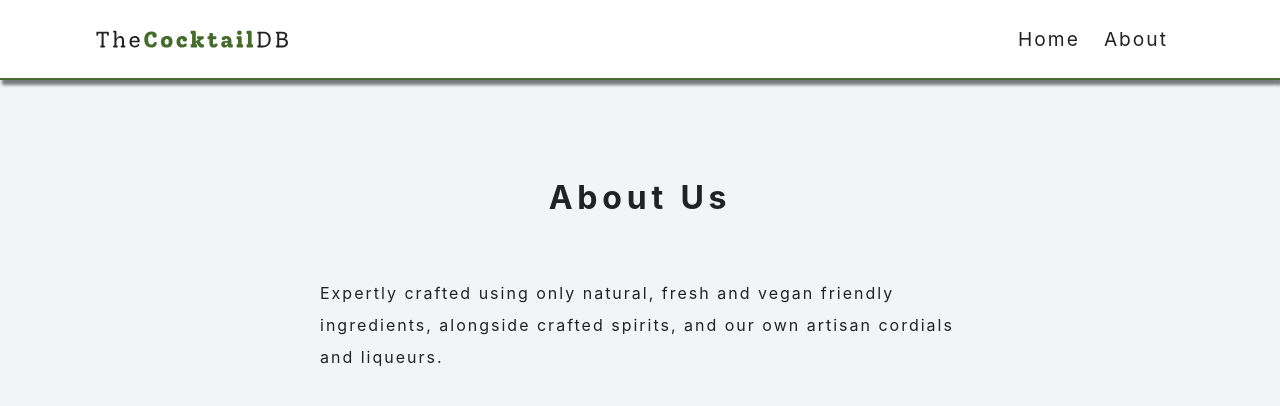
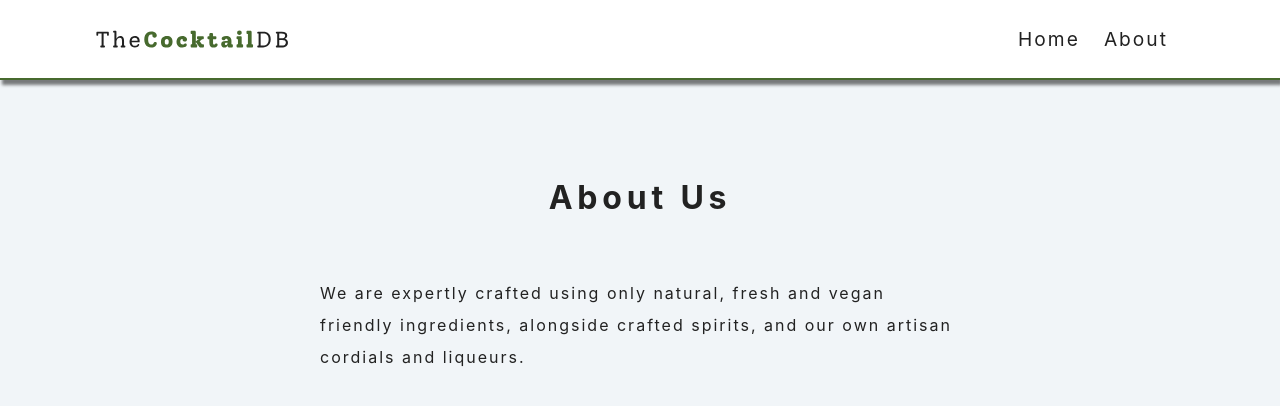
Before and after one commit to Ilie1985/cocktails_reactjs, a React (Create React App) app: page /about in a window 1280 px wide. Shown: the top 406 px of the page. Built offline with nearby package versions, Linux system fonts and the light colour scheme; no server answers.

Commit message:
about us updated

```diff
--- a/src/pages/About.js
+++ b/src/pages/About.js
@@ -5,7 +5,7 @@ const About = () => {
     <section className="section about-section">
       <h1 className="section-title">about us</h1>
       <p>
-      Expertly crafted using only natural, fresh and vegan friendly ingredients, alongside crafted spirits, and our own artisan cordials and liqueurs.
+      We are expertly crafted using only natural, fresh and vegan friendly ingredients, alongside crafted spirits, and our own artisan cordials and liqueurs.
       </p>
     </section>
   );
```
